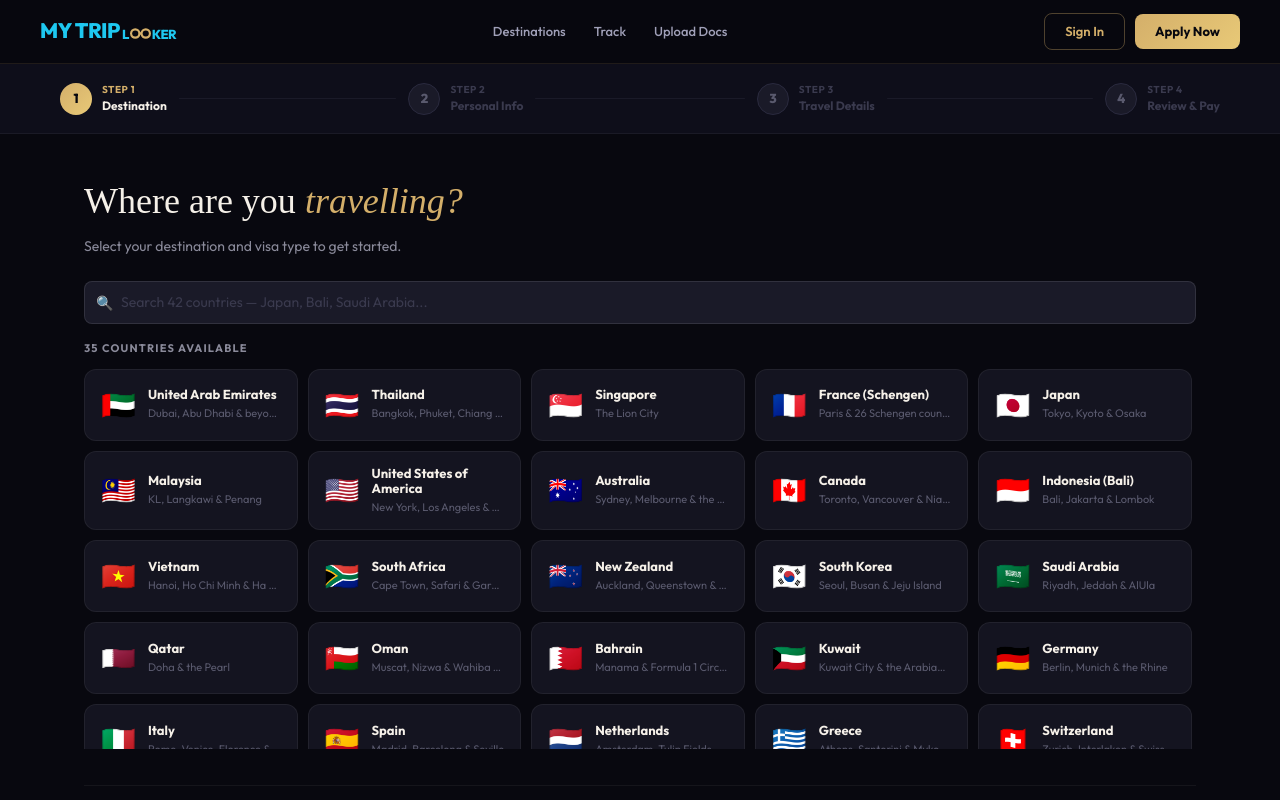
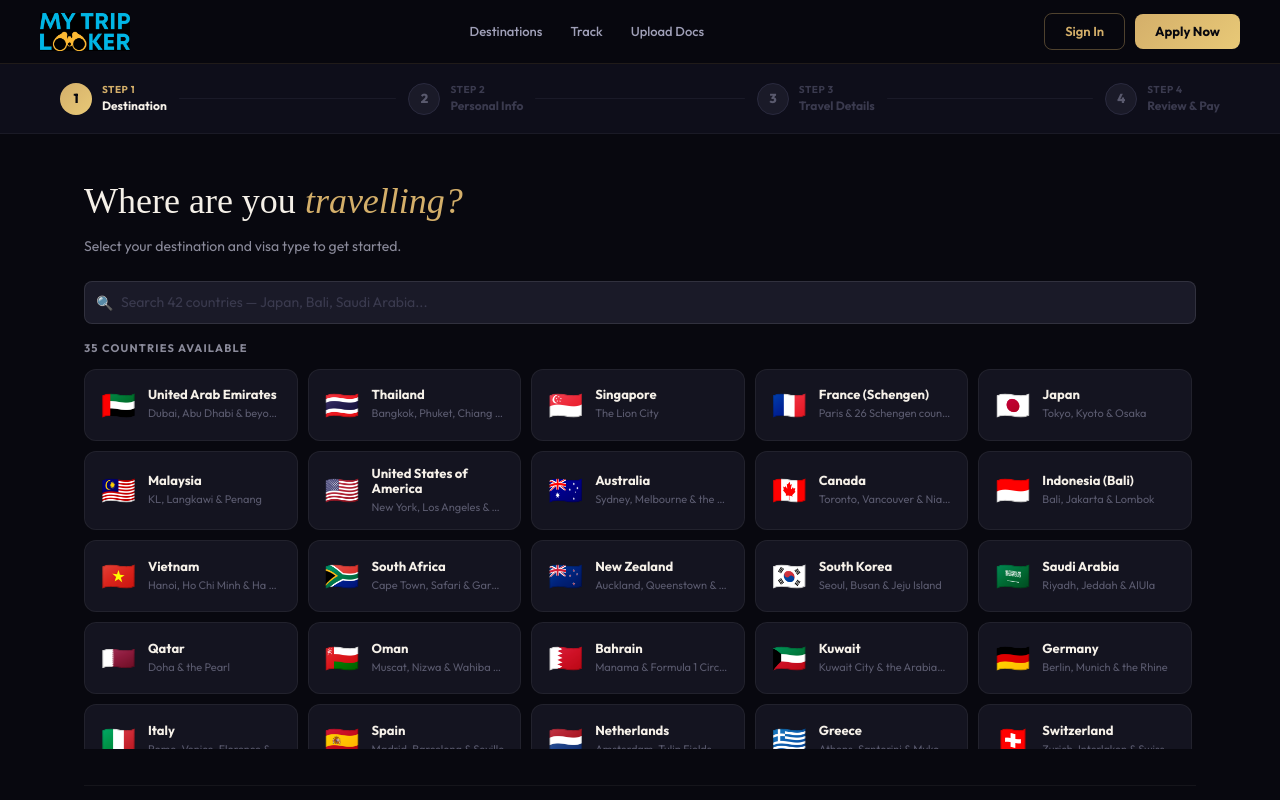
Before and after one commit to mytriplooker-star/visa-mytriplooker, a Next.js app: page /apply in a window 1280 px wide. Shown: the top 800 px of the page. Built offline with nearby package versions, Linux system fonts and the light colour scheme; a web font is replaced by a local one.

Commit message:
fix: use actual PNG logo across all pages

```diff
--- a/src/app/admin/page.tsx
+++ b/src/app/admin/page.tsx
@@ -213,22 +213,13 @@
 // ── Main Admin Panel ──────────────────────────────────────────────────────
 
 function MTLLogo({ height = 36 }: { height?: number }) {
-  const s = height / 48;
   return (
-    <Link href="/" style={{ display:"flex", alignItems:"center", textDecoration:"none" }}>
-      <svg width={Math.round(220*s)} height={height} viewBox="0 0 220 48" fill="none">
-        <text x="0"  y="36" fontFamily="'Outfit',sans-serif" fontWeight="900" fontSize="38" fill="#1EC8F0" letterSpacing="-1">MY</text>
-        <text x="72" y="36" fontFamily="'Outfit',sans-serif" fontWeight="900" fontSize="38" fill="#1EC8F0" letterSpacing="-1">TRIP</text>
-        <g transform="translate(0,22) scale(0.72)">
-          <text x="0"  y="28" fontFamily="'Outfit',sans-serif" fontWeight="900" fontSize="38" fill="#1EC8F0" letterSpacing="-1">L</text>
-          <circle cx="52" cy="16" r="12" fill="#D4AF6A"/>
-          <circle cx="52" cy="16" r="7"  fill="#08080F"/>
-          <rect   x="61"  y="13" width="8" height="5" rx="2" fill="#D4AF6A"/>
-          <circle cx="76" cy="16" r="12" fill="#D4AF6A"/>
-          <circle cx="76" cy="16" r="7"  fill="#08080F"/>
-          <text x="91" y="28" fontFamily="'Outfit',sans-serif" fontWeight="900" fontSize="38" fill="#1EC8F0" letterSpacing="-1">KER</text>
-        </g>
-      </svg>
+    <Link href="/" style={{ display: "flex", alignItems: "center", textDecoration: "none" }}>
+      <img
+        src="/logo.png"
+        alt="MyTripLooker"
+        style={{ height: height, width: "auto", display: "block" }}
+      />
     </Link>
   );
 }
--- a/src/app/apply/page.tsx
+++ b/src/app/apply/page.tsx
@@ -620,22 +620,13 @@
 
 /* ── Shared Components ──────────────────────────────────────────────── */
 function MTLLogo({ height = 36 }: { height?: number }) {
-  const s = height / 48;
-  const fsLarge = Math.round(26 * s);
-  const fsSmall = Math.round(17 * s);
   return (
-    <Link href="/" style={{display:"inline-flex",alignItems:"flex-end",textDecoration:"none",gap:0,lineHeight:1,paddingBottom:2}}>
-      <span style={{fontFamily:"'Outfit',sans-serif",fontWeight:900,fontSize:fsLarge,color:"#1EC8F0",letterSpacing:"-0.5px",lineHeight:1}}>MY</span>
-      <span style={{fontFamily:"'Outfit',sans-serif",fontWeight:900,fontSize:fsLarge,color:"#1EC8F0",letterSpacing:"-0.5px",lineHeight:1,marginLeft:3}}>TRIP</span>
-      <span style={{fontFamily:"'Outfit',sans-serif",fontWeight:900,fontSize:fsSmall,color:"#1EC8F0",letterSpacing:"-0.5px",lineHeight:1,marginLeft:2}}>L</span>
-      <svg width={Math.round(26*s)} height={Math.round(16*s)} viewBox="0 0 26 16" style={{flexShrink:0,marginBottom:Math.round(1*s),marginLeft:Math.round(1*s)}}>
-        <circle cx="6.5" cy="8" r="6.5" fill="#D4AF6A"/>
-        <circle cx="6.5" cy="8" r="3.8" fill="#08080F"/>
-        <rect x="11" y="6.5" width="4" height="3" rx="1.5" fill="#D4AF6A"/>
-        <circle cx="19.5" cy="8" r="6.5" fill="#D4AF6A"/>
-        <circle cx="19.5" cy="8" r="3.8" fill="#08080F"/>
-      </svg>
-      <span style={{fontFamily:"'Outfit',sans-serif",fontWeight:900,fontSize:fsSmall,color:"#1EC8F0",letterSpacing:"-0.5px",lineHeight:1,marginLeft:Math.round(1*s)}}>KER</span>
+    <Link href="/" style={{ display: "flex", alignItems: "center", textDecoration: "none" }}>
+      <img
+        src="/logo.png"
+        alt="MyTripLooker"
+        style={{ height: height, width: "auto", display: "block" }}
+      />
     </Link>
   );
 }
--- a/src/app/checklist/page.tsx
+++ b/src/app/checklist/page.tsx
@@ -231,22 +231,13 @@
 }
 
 function MTLLogo({ height = 36 }: { height?: number }) {
-  const s = height / 48;
   return (
-    <Link href="/" style={{ display:"flex", alignItems:"center", textDecoration:"none" }}>
-      <svg width={Math.round(220*s)} height={height} viewBox="0 0 220 48" fill="none">
-        <text x="0"  y="36" fontFamily="'Outfit',sans-serif" fontWeight="900" fontSize="38" fill="#1EC8F0" letterSpacing="-1">MY</text>
-        <text x="72" y="36" fontFamily="'Outfit',sans-serif" fontWeight="900" fontSize="38" fill="#1EC8F0" letterSpacing="-1">TRIP</text>
-        <g transform="translate(0,22) scale(0.72)">
-          <text x="0"  y="28" fontFamily="'Outfit',sans-serif" fontWeight="900" fontSize="38" fill="#1EC8F0" letterSpacing="-1">L</text>
-          <circle cx="52" cy="16" r="12" fill="#D4AF6A"/>
-          <circle cx="52" cy="16" r="7"  fill="#08080F"/>
-          <rect   x="61"  y="13" width="8" height="5" rx="2" fill="#D4AF6A"/>
-          <circle cx="76" cy="16" r="12" fill="#D4AF6A"/>
-          <circle cx="76" cy="16" r="7"  fill="#08080F"/>
-          <text x="91" y="28" fontFamily="'Outfit',sans-serif" fontWeight="900" fontSize="38" fill="#1EC8F0" letterSpacing="-1">KER</text>
-        </g>
-      </svg>
+    <Link href="/" style={{ display: "flex", alignItems: "center", textDecoration: "none" }}>
+      <img
+        src="/logo.png"
+        alt="MyTripLooker"
+        style={{ height: height, width: "auto", display: "block" }}
+      />
     </Link>
   );
 }
--- a/src/app/dashboard/page.tsx
+++ b/src/app/dashboard/page.tsx
@@ -7,22 +7,13 @@
 // SHARED COMPONENTS  (MTLLogo · NAV_LINKS · SharedNav · FOOTER_LINKS · SharedFooter)
 // ═══════════════════════════════════════════════════════════════════
 function MTLLogo({ height = 36 }: { height?: number }) {
-  const s = height / 48;
   return (
-    <Link href="/" style={{ display:"flex", alignItems:"center", textDecoration:"none" }}>
-      <svg width={Math.round(220*s)} height={height} viewBox="0 0 220 48" fill="none">
-        <text x="0"  y="36" fontFamily="'Outfit',sans-serif" fontWeight="900" fontSize="38" fill="#1EC8F0" letterSpacing="-1">MY</text>
-        <text x="72" y="36" fontFamily="'Outfit',sans-serif" fontWeight="900" fontSize="38" fill="#1EC8F0" letterSpacing="-1">TRIP</text>
-        <g transform="translate(0,22) scale(0.72)">
-          <text x="0"  y="28" fontFamily="'Outfit',sans-serif" fontWeight="900" fontSize="38" fill="#1EC8F0" letterSpacing="-1">L</text>
-          <circle cx="52" cy="16" r="12" fill="#D4AF6A"/>
-          <circle cx="52" cy="16" r="7"  fill="#08080F"/>
-          <rect   x="61"  y="13" width="8" height="5" rx="2" fill="#D4AF6A"/>
-          <circle cx="76" cy="16" r="12" fill="#D4AF6A"/>
-          <circle cx="76" cy="16" r="7"  fill="#08080F"/>
-          <text x="91" y="28" fontFamily="'Outfit',sans-serif" fontWeight="900" fontSize="38" fill="#1EC8F0" letterSpacing="-1">KER</text>
-        </g>
-      </svg>
+    <Link href="/" style={{ display: "flex", alignItems: "center", textDecoration: "none" }}>
+      <img
+        src="/logo.png"
+        alt="MyTripLooker"
+        style={{ height: height, width: "auto", display: "block" }}
+      />
     </Link>
   );
 }
--- a/src/app/login/page.tsx
+++ b/src/app/login/page.tsx
@@ -11,22 +11,13 @@
 // SHARED COMPONENTS  (MTLLogo · NAV_LINKS · SharedNav · FOOTER_LINKS · SharedFooter)
 // ═══════════════════════════════════════════════════════════════════
 function MTLLogo({ height = 36 }: { height?: number }) {
-  const s = height / 48;
   return (
-    <Link href="/" style={{ display:"flex", alignItems:"center", textDecoration:"none" }}>
-      <svg width={Math.round(220*s)} height={height} viewBox="0 0 220 48" fill="none">
-        <text x="0"  y="36" fontFamily="'Outfit',sans-serif" fontWeight="900" fontSize="38" fill="#1EC8F0" letterSpacing="-1">MY</text>
-        <text x="72" y="36" fontFamily="'Outfit',sans-serif" fontWeight="900" fontSize="38" fill="#1EC8F0" letterSpacing="-1">TRIP</text>
-        <g transform="translate(0,22) scale(0.72)">
-          <text x="0"  y="28" fontFamily="'Outfit',sans-serif" fontWeight="900" fontSize="38" fill="#1EC8F0" letterSpacing="-1">L</text>
-          <circle cx="52" cy="16" r="12" fill="#D4AF6A"/>
-          <circle cx="52" cy="16" r="7"  fill="#08080F"/>
-          <rect   x="61"  y="13" width="8" height="5" rx="2" fill="#D4AF6A"/>
-          <circle cx="76" cy="16" r="12" fill="#D4AF6A"/>
-          <circle cx="76" cy="16" r="7"  fill="#08080F"/>
-          <text x="91" y="28" fontFamily="'Outfit',sans-serif" fontWeight="900" fontSize="38" fill="#1EC8F0" letterSpacing="-1">KER</text>
-        </g>
-      </svg>
+    <Link href="/" style={{ display: "flex", alignItems: "center", textDecoration: "none" }}>
+      <img
+        src="/logo.png"
+        alt="MyTripLooker"
+        style={{ height: height, width: "auto", display: "block" }}
+      />
     </Link>
   );
 }
--- a/src/app/page.tsx
+++ b/src/app/page.tsx
@@ -58,32 +58,13 @@
 ];
 
 function MTLLogo({ height = 38 }: { height?: number }) {
-  const scale = height / 48;
   return (
-    <Link href="/" style={{ display: "flex", alignItems: "center", textDecoration: "none", gap: 0 }}>
-      <svg width={Math.round(220 * scale)} height={height} viewBox="0 0 220 48" fill="none" xmlns="http://www.w3.org/2000/svg">
-        {/* MY */}
-        <text x="0" y="36" fontFamily="'Outfit',sans-serif" fontWeight="900" fontSize="38" fill="#1EC8F0" letterSpacing="-1">MY</text>
-        {/* TRIP */}
-        <text x="72" y="36" fontFamily="'Outfit',sans-serif" fontWeight="900" fontSize="38" fill="#1EC8F0" letterSpacing="-1">TRIP</text>
-        {/* L */}
-        <text x="0" y="48" fontFamily="'Outfit',sans-serif" fontWeight="900" fontSize="0" fill="transparent">L</text>
-        {/* Binoculars icon replacing OO in LOOKER */}
-        <g transform="translate(0, 22) scale(0.72)">
-          {/* L */}
-          <text x="0" y="28" fontFamily="'Outfit',sans-serif" fontWeight="900" fontSize="38" fill="#1EC8F0" letterSpacing="-1">L</text>
-          {/* Left lens */}
-          <circle cx="52" cy="16" r="12" fill="#D4AF6A"/>
-          <circle cx="52" cy="16" r="7" fill="#08080F"/>
-          {/* Bridge */}
-          <rect x="61" y="13" width="8" height="5" rx="2" fill="#D4AF6A"/>
-          {/* Right lens */}
-          <circle cx="76" cy="16" r="12" fill="#D4AF6A"/>
-          <circle cx="76" cy="16" r="7" fill="#08080F"/>
-          {/* KER */}
-          <text x="91" y="28" fontFamily="'Outfit',sans-serif" fontWeight="900" fontSize="38" fill="#1EC8F0" letterSpacing="-1">KER</text>
-        </g>
-      </svg>
+    <Link href="/" style={{ display: "flex", alignItems: "center", textDecoration: "none" }}>
+      <img
+        src="/logo.png"
+        alt="MyTripLooker"
+        style={{ height: height, width: "auto", display: "block" }}
+      />
     </Link>
   );
 }
--- a/src/app/pay/page.tsx
+++ b/src/app/pay/page.tsx
@@ -64,22 +64,13 @@
 // SHARED COMPONENTS  (MTLLogo · NAV_LINKS · SharedNav · FOOTER_LINKS · SharedFooter)
 // ═══════════════════════════════════════════════════════════════════
 function MTLLogo({ height = 36 }: { height?: number }) {
-  const s = height / 48;
   return (
-    <Link href="/" style={{ display:"flex", alignItems:"center", textDecoration:"none" }}>
-      <svg width={Math.round(220*s)} height={height} viewBox="0 0 220 48" fill="none">
-        <text x="0"  y="36" fontFamily="'Outfit',sans-serif" fontWeight="900" fontSize="38" fill="#1EC8F0" letterSpacing="-1">MY</text>
-        <text x="72" y="36" fontFamily="'Outfit',sans-serif" fontWeight="900" fontSize="38" fill="#1EC8F0" letterSpacing="-1">TRIP</text>
-        <g transform="translate(0,22) scale(0.72)">
-          <text x="0"  y="28" fontFamily="'Outfit',sans-serif" fontWeight="900" fontSize="38" fill="#1EC8F0" letterSpacing="-1">L</text>
-          <circle cx="52" cy="16" r="12" fill="#D4AF6A"/>
-          <circle cx="52" cy="16" r="7"  fill="#08080F"/>
-          <rect   x="61"  y="13" width="8" height="5" rx="2" fill="#D4AF6A"/>
-          <circle cx="76" cy="16" r="12" fill="#D4AF6A"/>
-          <circle cx="76" cy="16" r="7"  fill="#08080F"/>
-          <text x="91" y="28" fontFamily="'Outfit',sans-serif" fontWeight="900" fontSize="38" fill="#1EC8F0" letterSpacing="-1">KER</text>
-        </g>
-      </svg>
+    <Link href="/" style={{ display: "flex", alignItems: "center", textDecoration: "none" }}>
+      <img
+        src="/logo.png"
+        alt="MyTripLooker"
+        style={{ height: height, width: "auto", display: "block" }}
+      />
     </Link>
   );
 }
--- a/src/app/track/page.tsx
+++ b/src/app/track/page.tsx
@@ -73,22 +73,13 @@
 // SHARED COMPONENTS  (MTLLogo · NAV_LINKS · SharedNav · FOOTER_LINKS · SharedFooter)
 // ═══════════════════════════════════════════════════════════════════
 function MTLLogo({ height = 36 }: { height?: number }) {
-  const s = height / 48;
   return (
-    <Link href="/" style={{ display:"flex", alignItems:"center", textDecoration:"none" }}>
-      <svg width={Math.round(220*s)} height={height} viewBox="0 0 220 48" fill="none">
-        <text x="0"  y="36" fontFamily="'Outfit',sans-serif" fontWeight="900" fontSize="38" fill="#1EC8F0" letterSpacing="-1">MY</text>
-        <text x="72" y="36" fontFamily="'Outfit',sans-serif" fontWeight="900" fontSize="38" fill="#1EC8F0" letterSpacing="-1">TRIP</text>
-        <g transform="translate(0,22) scale(0.72)">
-          <text x="0"  y="28" fontFamily="'Outfit',sans-serif" fontWeight="900" fontSize="38" fill="#1EC8F0" letterSpacing="-1">L</text>
-          <circle cx="52" cy="16" r="12" fill="#D4AF6A"/>
-          <circle cx="52" cy="16" r="7"  fill="#08080F"/>
-          <rect   x="61"  y="13" width="8" height="5" rx="2" fill="#D4AF6A"/>
-          <circle cx="76" cy="16" r="12" fill="#D4AF6A"/>
-          <circle cx="76" cy="16" r="7"  fill="#08080F"/>
-          <text x="91" y="28" fontFamily="'Outfit',sans-serif" fontWeight="900" fontSize="38" fill="#1EC8F0" letterSpacing="-1">KER</text>
-        </g>
-      </svg>
+    <Link href="/" style={{ display: "flex", alignItems: "center", textDecoration: "none" }}>
+      <img
+        src="/logo.png"
+        alt="MyTripLooker"
+        style={{ height: height, width: "auto", display: "block" }}
+      />
     </Link>
   );
 }
--- a/src/app/upload/page.tsx
+++ b/src/app/upload/page.tsx
@@ -144,22 +144,13 @@
 // SHARED COMPONENTS  (MTLLogo · NAV_LINKS · SharedNav · FOOTER_LINKS · SharedFooter)
 // ═══════════════════════════════════════════════════════════════════
 function MTLLogo({ height = 36 }: { height?: number }) {
-  const s = height / 48;
   return (
-    <Link href="/" style={{ display:"flex", alignItems:"center", textDecoration:"none" }}>
-      <svg width={Math.round(220*s)} height={height} viewBox="0 0 220 48" fill="none">
-        <text x="0"  y="36" fontFamily="'Outfit',sans-serif" fontWeight="900" fontSize="38" fill="#1EC8F0" letterSpacing="-1">MY</text>
-        <text x="72" y="36" fontFamily="'Outfit',sans-serif" fontWeight="900" fontSize="38" fill="#1EC8F0" letterSpacing="-1">TRIP</text>
-        <g transform="translate(0,22) scale(0.72)">
-          <text x="0"  y="28" fontFamily="'Outfit',sans-serif" fontWeight="900" fontSize="38" fill="#1EC8F0" letterSpacing="-1">L</text>
-          <circle cx="52" cy="16" r="12" fill="#D4AF6A"/>
-          <circle cx="52" cy="16" r="7"  fill="#08080F"/>
-          <rect   x="61"  y="13" width="8" height="5" rx="2" fill="#D4AF6A"/>
-          <circle cx="76" cy="16" r="12" fill="#D4AF6A"/>
-          <circle cx="76" cy="16" r="7"  fill="#08080F"/>
-          <text x="91" y="28" fontFamily="'Outfit',sans-serif" fontWeight="900" fontSize="38" fill="#1EC8F0" letterSpacing="-1">KER</text>
-        </g>
-      </svg>
+    <Link href="/" style={{ display: "flex", alignItems: "center", textDecoration: "none" }}>
+      <img
+        src="/logo.png"
+        alt="MyTripLooker"
+        style={{ height: height, width: "auto", display: "block" }}
+      />
     </Link>
   );
 }
```
